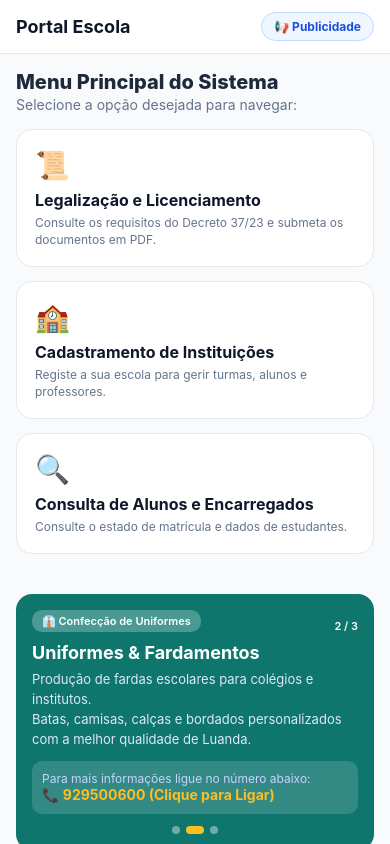
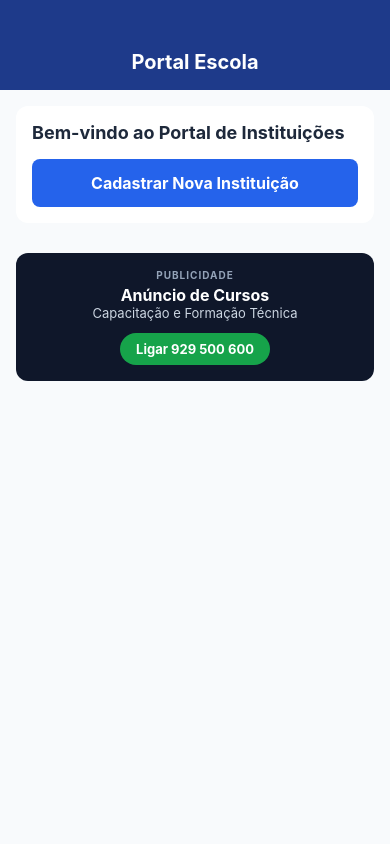
Before and after one commit to lucasbandej-boop/portal-escola-app-, a React Native app: screen / in a window 390 px wide. Built offline with nearby package versions, Linux system fonts and the light colour scheme.

Commit message:
Move processo de legalizacao para dentro do fluxo de cadastramento de instituicao

```diff
--- a/App.js
+++ b/App.js
@@ -1,201 +1,124 @@
 import React, { useState, useEffect } from 'react';
-import {
-  SafeAreaView,
-  View,
-  Text,
-  StyleSheet,
-  TouchableOpacity,
-  StatusBar,
-  ScrollView,
-  TextInput,
-  Alert,
-  ActivityIndicator,
-  Modal,
-  Linking
-} from 'react-native';
-import { createClient } from '@supabase/supabase-js';
+import { StyleSheet, Text, View, ScrollView, TouchableOpacity, Linking, TextInput, Alert } from 'react-native';
+import { StatusBar } from 'expo-status-bar';
 
-const SUPABASE_URL = 'https://oqllnyyoktxjdemyxtpb.supabase.co';
-const SUPABASE_ANON_KEY = 'eyJhbGciOiJIUzI1NiIsInR5cCI6IkpXVCJ9.eyJpc3MiOiJzdXBhYmFzZSIsInJlZiI6Im9xbGxueXlva3R4amRlbXl4dHBiIiwicm9sZSI6ImFub24iLCJpYXQiOjE3ODUyMjI5OTMsImV4cCI6MjEwMDc5ODk5M30.qZlRZwiLRK7gWWiaCBG89-kk6FGxERrOynbqTcWRVzM';
+const ADS = [
+  { id: '1', title: 'Propaganda Escolar 1', desc: 'Matrículas Abertas 2026', bg: '#1e293b' },
+  { id: '2', title: 'Anúncio de Cursos', desc: 'Capacitação e Formação Técnica', bg: '#0f172a' },
+  { id: '3', title: 'Espaço Publicitário', desc: 'Anuncie a sua instituição aqui', bg: '#1e1b4b' },
+];
 
-export const supabase = createClient(SUPABASE_URL, SUPABASE_ANON_KEY);
-
-// --- COMPONENTE DO QUADRO DE PUBLICIDADE ROTATIVO (CARROSSEL) ---
-function CarrosselPublicidades({ publicidadeLigar }) {
-  const anuncios = [
-    {
-      id: 1,
-      tag: '📢 Publicidade Patrocinada',
-      titulo: 'Matérias a bom preço',
-      corpo: '🇦🇴 Olá Angola, o regresso às aulas já é uma realidade, estamos a disponibilizar materiais de boa qualidade.\nLivros 📕 Cadernos 📓 Folha A4 Lápis',
-      corFundo: '#1d4ed8'
-    },
-    {
-      id: 2,
-      tag: '👔 Confecção de Uniformes',
-      titulo: 'Uniformes & Fardamentos',
-      corpo: 'Produção de fardas escolares para colégios e institutos.\nBatas, camisas, calças e bordados personalizados com a melhor qualidade de Luanda.',
-      corFundo: '#0f766e'
-    },
-    {
-      id: 3,
-      tag: '💻 Tecnologia Escolar',
-      titulo: 'Softwares & Equipamentos',
-      corpo: 'Computadores, impressoras e redes para instituições de ensino com assistência técnica garantida em Luanda.',
-      corFundo: '#4338ca'
-    }
-  ];
-
-  const [indiceAtual, setIndiceAtual] = useState(0);
+export default function App() {
+  const [activeTab, setActiveTab] = useState('home'); // home, cadastro
+  const [showLegalizacao, setShowLegalizacao] = useState(false);
+  const [currentAdIndex, setCurrentAdIndex] = useState(0);
 
   useEffect(() => {
-    const timer = setInterval(() => {
-      setIndiceAtual((prev) => (prev + 1) % anuncios.length);
+    const interval = setInterval(() => {
+      setCurrentAdIndex((prev) => (prev + 1) % ADS.length);
     }, 4000);
-    return () => clearInterval(timer);
-  }, [anuncios.length]);
-
-  const anuncioAtual = anuncios[indiceAtual];
+    return () => clearInterval(interval);
+  }, []);
 
   return (
-    <View style={[styles.cardPublicidade, { backgroundColor: anuncioAtual.corFundo }]}>
-      <View style={{ flexDirection: 'row', justifyContent: 'space-between', alignItems: 'center' }}>
-        <View style={styles.badgePatrocinado}>
-          <Text style={styles.txtBadgePatrocinado}>{anuncioAtual.tag}</Text>
-        </View>
-        <Text style={{ color: '#ffffff', fontSize: 11, fontWeight: '600' }}>
-          {indiceAtual + 1} / {anuncios.length}
-        </Text>
+    <View style={styles.container}>
+      <StatusBar style="light" />
+
+      {/* Topo */}
+      <View style={styles.header}>
+        <Text style={styles.headerTitle}>Portal Escola</Text>
       </View>
 
-      <Text style={styles.tituloPublicidade}>{anuncioAtual.titulo}</Text>
-      <Text style={styles.corpoPublicidade}>{anuncioAtual.corpo}</Text>
+      {/* Conteúdo Principal */}
+      <ScrollView contentContainerStyle={styles.scrollContent}>
+        {activeTab === 'home' && (
+          <View style={styles.cardSection}>
+            <Text style={styles.welcomeText}>Bem-vindo ao Portal de Instituições</Text>
+            <TouchableOpacity
+              style={styles.actionButton}
+              onPress={() => setActiveTab('cadastro')}
+            >
+              <Text style={styles.actionButtonText}>Cadastrar Nova Instituição</Text>
+            </TouchableOpacity>
+          </View>
+        )}
 
-      <TouchableOpacity style={styles.btnLigarPub} onPress={publicidadeLigar}>
-        <Text style={styles.rodapePublicidade}>
-          Para mais informações ligue no número abaixo:{'\n'}
-          <Text style={styles.telefonePublicidade}>📞 929500600 (Clique para Ligar)</Text>
-        </Text>
-      </TouchableOpacity>
+        {activeTab === 'cadastro' && (
+          <View style={styles.cardSection}>
+            <TouchableOpacity onPress={() => { setActiveTab('home'); setShowLegalizacao(false); }}>
+              <Text style={styles.backLink}>← Voltar para o Início</Text>
+            </TouchableOpacity>
 
-      <View style={{ flexDirection: 'row', justifyContent: 'center', marginTop: 12 }}>
-        {anuncios.map((item, idx) => (
-          <TouchableOpacity
-            key={item.id}
-            onPress={() => setIndiceAtual(idx)}
-            style={{
-              width: idx === indiceAtual ? 18 : 8,
-              height: 8,
-              borderRadius: 4,
-              backgroundColor: idx === indiceAtual ? '#fbbf24' : 'rgba(255, 255, 255, 0.4)',
-              marginHorizontal: 3,
-            }}
-          />
-        ))}
-      </View>
-    </View>
-  );
-}
+            <Text style={styles.sectionTitle}>Cadastramento de Instituição</Text>
 
-// --- MENU PRINCIPAL (HOME) ---
-function MenuPrincipalHome({ onNavegarCadastramentoInst, onNavegarConsultaAlunos, onNavegarQuadroPub, onNavegarLegalizacao, publicidadeLigar }) {
-  return (
-    <SafeAreaView style={{ flex: 1, backgroundColor: '#f8fafc' }}>
-      <View style={styles.headerRowHome}>
-        <Text style={styles.homeTitleHeader}>Portal Escola</Text>
-        <TouchableOpacity style={styles.btnHeaderPub} onPress={onNavegarQuadroPub}>
-          <Text style={styles.txtHeaderPub}>📢 Publicidade</Text>
-        </TouchableOpacity>
-      </View>
+            <TextInput style={styles.input} placeholder="Nome da Instituição" placeholderTextColor="#94a3b8" />
+            <TextInput style={styles.input} placeholder="Província / Município" placeholderTextColor="#94a3b8" />
+            <TextInput style={styles.input} placeholder="NIF da Instituição" placeholderTextColor="#94a3b8" />
 
-      <ScrollView style={styles.homeContainer} contentContainerStyle={{ padding: 16, paddingBottom: 40 }}>
-        <Text style={styles.secaoTitulo}>Menu Principal do Sistema</Text>
-        <Text style={styles.secaoSubtitulo}>Selecione a opção desejada para navegar:</Text>
+            {/* Opção de Legalização integrada no Cadastramento */}
+            <TouchableOpacity
+              style={styles.secondaryButton}
+              onPress={() => setShowLegalizacao(!showLegalizacao)}
+            >
+              <Text style={styles.secondaryButtonText}>
+                {showLegalizacao ? '▼ Ocultar Legalização e Licenciamento' : '▶ Anexar Processo de Legalização / Licenciamento'}
+              </Text>
+            </TouchableOpacity>
 
-        <TouchableOpacity style={styles.cardMenuImageStyle} onPress={onNavegarLegalizacao}>
-          <Text style={styles.cardEmoji}>📜</Text>
-          <Text style={styles.cardMenuTitulo}>Legalização e Licenciamento</Text>
-          <Text style={styles.cardMenuDesc}>
-            Consulte os requisitos do Decreto 37/23 e submeta os documentos em PDF.
-          </Text>
-        </TouchableOpacity>
+            {showLegalizacao && (
+              <View style={styles.legalBox}>
+                <Text style={styles.legalTitle}>Documentos de Legalização</Text>
+                <Text style={styles.legalSub}>Submeta a documentação legal e alvará para validação da instituição.</Text>
+                <TouchableOpacity style={styles.uploadButton}>
+                  <Text style={styles.uploadButtonText}>Selecionar PDF / Documento</Text>
+                </TouchableOpacity>
+              </View>
+            )}
 
-        <TouchableOpacity style={styles.cardMenuImageStyle} onPress={onNavegarCadastramentoInst}>
-          <Text style={styles.cardEmoji}>🏫</Text>
-          <Text style={styles.cardMenuTitulo}>Cadastramento de Instituições</Text>
-          <Text style={styles.cardMenuDesc}>
-            Registe a sua escola para gerir turmas, alunos e professores.
-          </Text>
-        </TouchableOpacity>
+            <TouchableOpacity style={styles.submitButton}>
+              <Text style={styles.actionButtonText}>Concluir Cadastro</Text>
+            </TouchableOpacity>
+          </View>
+        )}
 
-        <TouchableOpacity style={styles.cardMenuImageStyle} onPress={onNavegarConsultaAlunos}>
-          <Text style={styles.cardEmoji}>🔍</Text>
-          <Text style={styles.cardMenuTitulo}>Consulta de Alunos e Encarregados</Text>
-          <Text style={styles.cardMenuDesc}>
-            Consulte o estado de matrícula e dados de estudantes.
-          </Text>
-        </TouchableOpacity>
-
-        {/* QUADRO DE PUBLICIDADE FIXADO NO FUNDO */}
-        <View style={{ marginTop: 16 }}>
-          <CarrosselPublicidades publicidadeLigar={publicidadeLigar} />
+        {/* Quadro de Publicidades no Rodapé */}
+        <View style={[styles.adCard, { backgroundColor: ADS[currentAdIndex].bg }]}>
+          <Text style={styles.adTag}>PUBLICIDADE</Text>
+          <Text style={styles.adTitle}>{ADS[currentAdIndex].title}</Text>
+          <Text style={styles.adDesc}>{ADS[currentAdIndex].desc}</Text>
+          <TouchableOpacity style={styles.adCallButton} onPress={() => Linking.openURL('tel:929500600')}>
+            <Text style={styles.adCallText}>Ligar 929 500 600</Text>
+          </TouchableOpacity>
         </View>
       </ScrollView>
-    </SafeAreaView>
-  );
-}
-
-export default function App() {
-  const [tela, setTela] = useState('home');
-
-  return (
-    <SafeAreaView style={styles.container}>
-      <StatusBar barStyle="dark-content" backgroundColor="#f8fafc" />
-      {tela === 'home' && (
-        <MenuPrincipalHome
-          onNavegarCadastramentoInst={() => {}}
-          onNavegarConsultaAlunos={() => {}}
-          onNavegarQuadroPub={() => {}}
-          onNavegarLegalizacao={() => {}}
-          publicidadeLigar={() => Linking.openURL('tel:929500600')}
-        />
-      )}
-    </SafeAreaView>
+    </View>
   );
 }
 
 const styles = StyleSheet.create({
   container: { flex: 1, backgroundColor: '#f8fafc' },
-  homeContainer: { flex: 1, backgroundColor: '#f8fafc' },
-
-  headerRowHome: {
-    height: 54,
-    backgroundColor: '#ffffff',
-    flexDirection: 'row',
-    alignItems: 'center',
-    justifyContent: 'space-between',
-    paddingHorizontal: 16,
-    borderBottomWidth: 1,
-    borderBottomColor: '#e2e8f0'
-  },
-  homeTitleHeader: { fontSize: 18, fontWeight: 'bold', color: '#0f172a' },
-  btnHeaderPub: { backgroundColor: '#eff6ff', paddingHorizontal: 12, paddingVertical: 6, borderRadius: 20, borderWidth: 1, borderColor: '#bfdbfe' },
-  txtHeaderPub: { fontSize: 12, fontWeight: 'bold', color: '#1d4ed8' },
-
-  cardPublicidade: { borderRadius: 16, padding: 16, marginTop: 10, marginBottom: 20, elevation: 3 },
-  badgePatrocinado: { backgroundColor: 'rgba(255, 255, 255, 0.25)', alignSelf: 'flex-start', paddingHorizontal: 10, paddingVertical: 4, borderRadius: 10, marginBottom: 10 },
-  txtBadgePatrocinado: { color: '#ffffff', fontSize: 11, fontWeight: '600' },
-  tituloPublicidade: { fontSize: 18, fontWeight: 'bold', color: '#ffffff', marginBottom: 6 },
-  corpoPublicidade: { fontSize: 13, color: '#e0e7ff', lineHeight: 20, marginBottom: 12 },
-  btnLigarPub: { backgroundColor: 'rgba(255, 255, 255, 0.15)', padding: 10, borderRadius: 10 },
-  rodapePublicidade: { fontSize: 12, color: '#c7d2fe', lineHeight: 16 },
-  telefonePublicidade: { fontSize: 14, fontWeight: 'bold', color: '#fbbf24' },
-
-  secaoTitulo: { fontSize: 20, fontWeight: '800', color: '#1e293b', marginBottom: 2 },
-  secaoSubtitulo: { fontSize: 14, color: '#64748b', marginBottom: 16 },
-
-  cardMenuImageStyle: { backgroundColor: '#ffffff', borderRadius: 16, padding: 18, marginBottom: 14, borderWidth: 1, borderColor: '#e2e8f0', elevation: 2 },
-  cardEmoji: { fontSize: 28, marginBottom: 8 },
-  cardMenuTitulo: { fontSize: 16, fontWeight: '700', color: '#0f172a', marginBottom: 4 },
-  cardMenuDesc: { fontSize: 12, color: '#64748b', lineHeight: 17 },
+  header: { backgroundColor: '#1e3a8a', paddingTop: 50, paddingBottom: 16, alignItems: 'center' },
+  headerTitle: { color: '#ffffff', fontSize: 20, fontWeight: 'bold' },
+  scrollContent: { padding: 16, paddingBottom: 40 },
+  cardSection: { backgroundColor: '#ffffff', borderRadius: 12, padding: 16, marginBottom: 20, elevation: 2 },
+  welcomeText: { fontSize: 18, fontWeight: 'bold', color: '#1e293b', marginBottom: 16 },
+  sectionTitle: { fontSize: 18, fontWeight: 'bold', color: '#1e293b', marginBottom: 12 },
+  backLink: { color: '#2563eb', marginBottom: 12, fontWeight: '500' },
+  actionButton: { backgroundColor: '#2563eb', padding: 14, borderRadius: 8, alignItems: 'center' },
+  actionButtonText: { color: '#ffffff', fontWeight: 'bold', fontSize: 16 },
+  input: { backgroundColor: '#f1f5f9', padding: 12, borderRadius: 8, marginBottom: 10, borderWidth: 1, borderColor: '#cbd5e1' },
+  secondaryButton: { backgroundColor: '#e2e8f0', padding: 12, borderRadius: 8, marginTop: 10, alignItems: 'center' },
+  secondaryButtonText: { color: '#1e293b', fontWeight: '600', fontSize: 14 },
+  legalBox: { marginTop: 12, padding: 12, backgroundColor: '#eff6ff', borderRadius: 8, borderWidth: 1, borderColor: '#bfdbfe' },
+  legalTitle: { fontWeight: 'bold', color: '#1e40af', fontSize: 15, marginBottom: 4 },
+  legalSub: { color: '#3b82f6', fontSize: 12, marginBottom: 10 },
+  uploadButton: { backgroundColor: '#3b82f6', padding: 10, borderRadius: 6, alignItems: 'center' },
+  uploadButtonText: { color: '#ffffff', fontSize: 13, fontWeight: '500' },
+  submitButton: { backgroundColor: '#16a34a', padding: 14, borderRadius: 8, alignItems: 'center', marginTop: 16 },
+  adCard: { borderRadius: 12, padding: 16, alignItems: 'center', marginTop: 10 },
+  adTag: { color: '#94a3b8', fontSize: 10, fontWeight: 'bold', letterSpacing: 1, marginBottom: 4 },
+  adTitle: { color: '#ffffff', fontSize: 16, fontWeight: 'bold' },
+  adDesc: { color: '#cbd5e1', fontSize: 13, marginBottom: 12 },
+  adCallButton: { backgroundColor: '#16a34a', paddingVertical: 8, paddingHorizontal: 16, borderRadius: 20 },
+  adCallText: { color: '#ffffff', fontWeight: 'bold', fontSize: 13 }
 });
```
